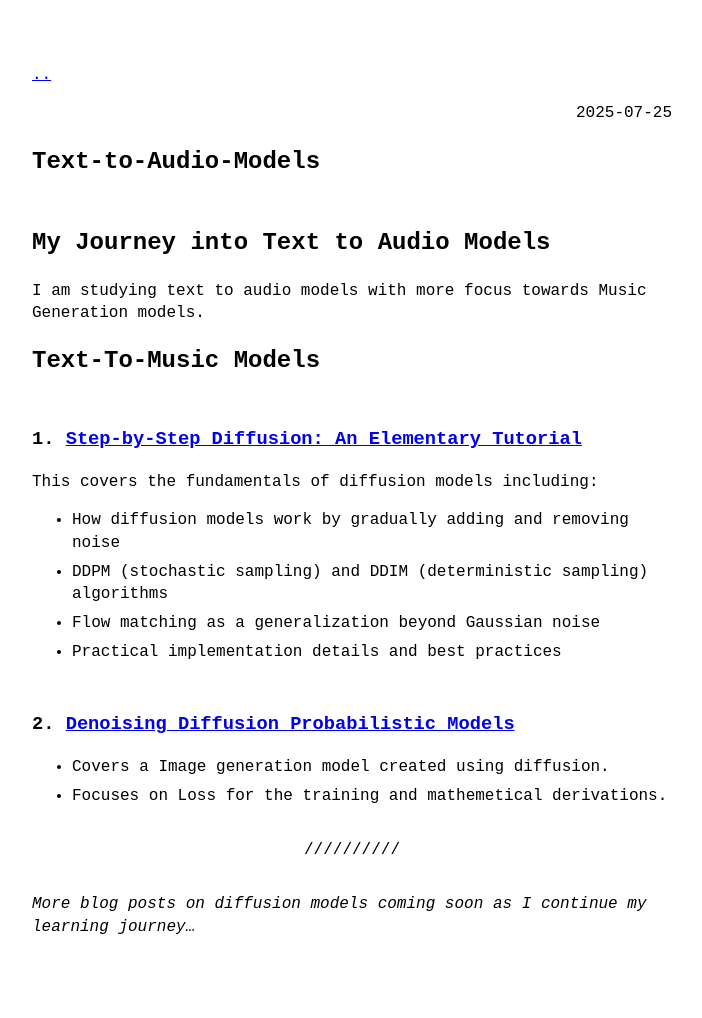
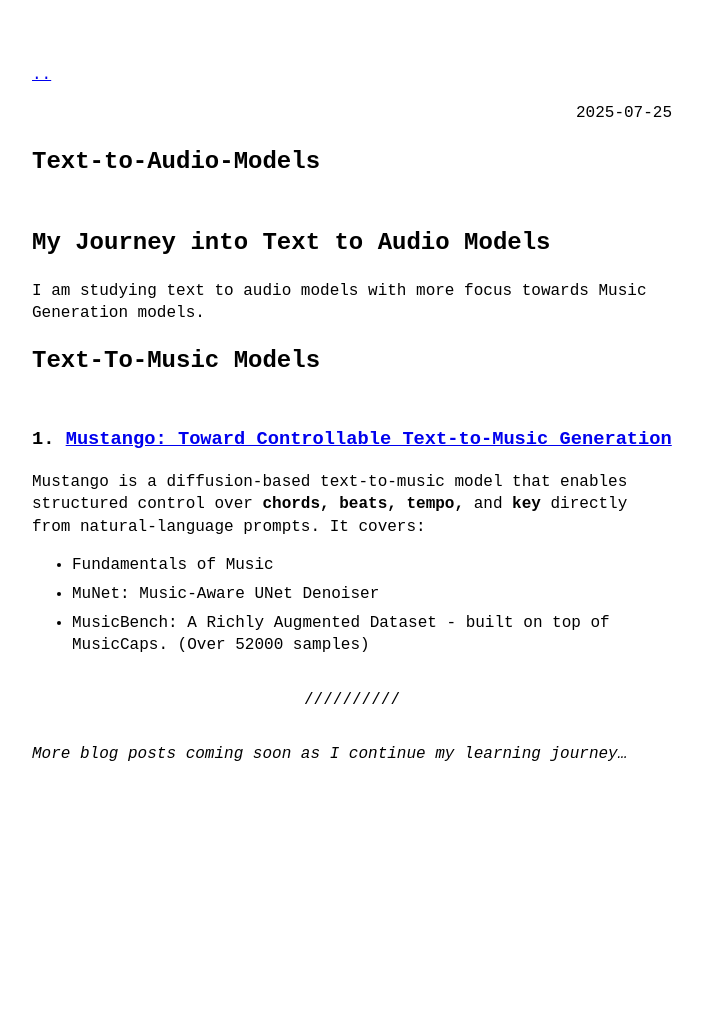
Before and after one commit to aayush9753/aayush9753.github.io, a Jekyll site: the page built from _posts/2025-07-25-Text-to-Audio-Models.md, in a window 1280 px wide. Shown: the whole page, without its empty margins (288-990 px from the left). Built offline with Jekyll 4.4.1, drawn with Linux system fonts in a browser that asks for light colours; after the commit the page ends 900 px from its top, so only the background shows below that.

Commit message:
final mustango

```diff
--- a/_posts/2025-07-25-Text-to-Audio-Models.md
+++ b/_posts/2025-07-25-Text-to-Audio-Models.md
@@ -11,19 +11,14 @@ I am studying text to audio models with more focus towards Music Generation mode
 
 # Text-To-Music Models
 
-### 1. [Step-by-Step Diffusion: An Elementary Tutorial](https://aayush9753.github.io/step-by-step-diffusion-an-elementary-tutorial.html)
+### 1. [Mustango: Toward Controllable Text-to-Music Generation](https://aayush9753.github.io/mustango-toward-controllable-text-to-music-generation.html)
+Mustango is a diffusion-based text-to-music model that enables structured control over **chords, beats, tempo,** and **key** directly from natural-language prompts.
+It covers:
+- Fundamentals of Music
+- MuNet: Music-Aware UNet Denoiser
+- MusicBench: A Richly Augmented Dataset - built on top of MusicCaps. (Over 52000 samples)
 
-This covers the fundamentals of diffusion models including:
-- How diffusion models work by gradually adding and removing noise
-- DDPM (stochastic sampling) and DDIM (deterministic sampling) algorithms
-- Flow matching as a generalization beyond Gaussian noise
-- Practical implementation details and best practices
-
-### 2. [Denoising Diffusion Probabilistic Models](https://aayush9753.github.io/denoising-diffusion-probabilistic-models.html)
-
-- Covers a Image generation model created using diffusion.
-- Focuses on Loss for the training and mathemetical derivations.
 
 ---
 
-*More blog posts on diffusion models coming soon as I continue my learning journey...*
+*More blog posts coming soon as I continue my learning journey...*
```
Also changed, not shown: _posts/2025-07-25-Mustango-Toward Controllable-Text-to-Music-Generation.md (+2 -3 lines).
